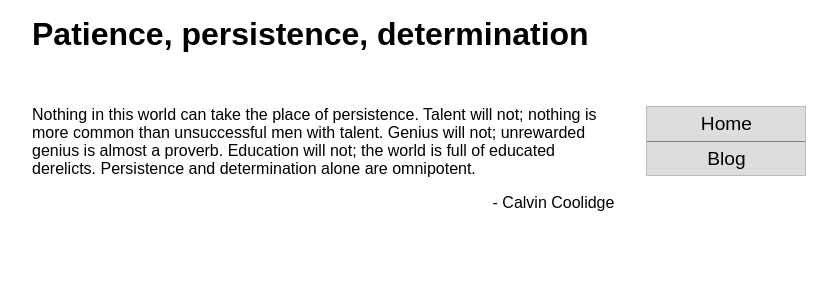
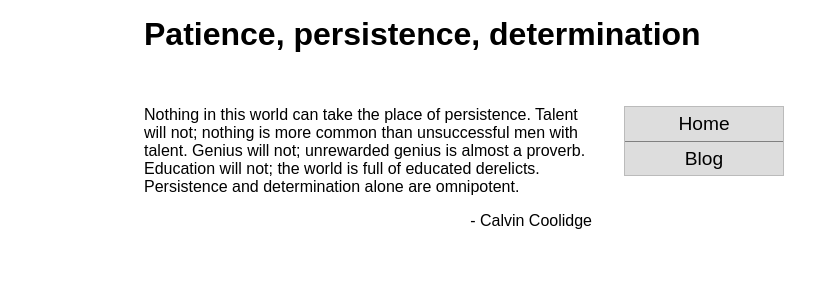
Before and after one commit to arfwilliamson/arfwilliamson.github.io, a Jekyll site: the page built from index.html, in a window 1280 px wide. Shown: the top 300 px of the page, without its empty margins (96-933 px from the left). Built offline with Jekyll 4.4.1, drawn with Linux system fonts in a browser that asks for light colours.

Commit message:
Update main.css

```diff
--- a/css/main.css
+++ b/css/main.css
@@ -22,7 +22,7 @@ div{
 /* =Structure ----------------------------------------------------------- */
 
 .wrap{
- max-width: 1024px;
+ max-width: 800px;
  margin: 0 auto;
 }
 
```
